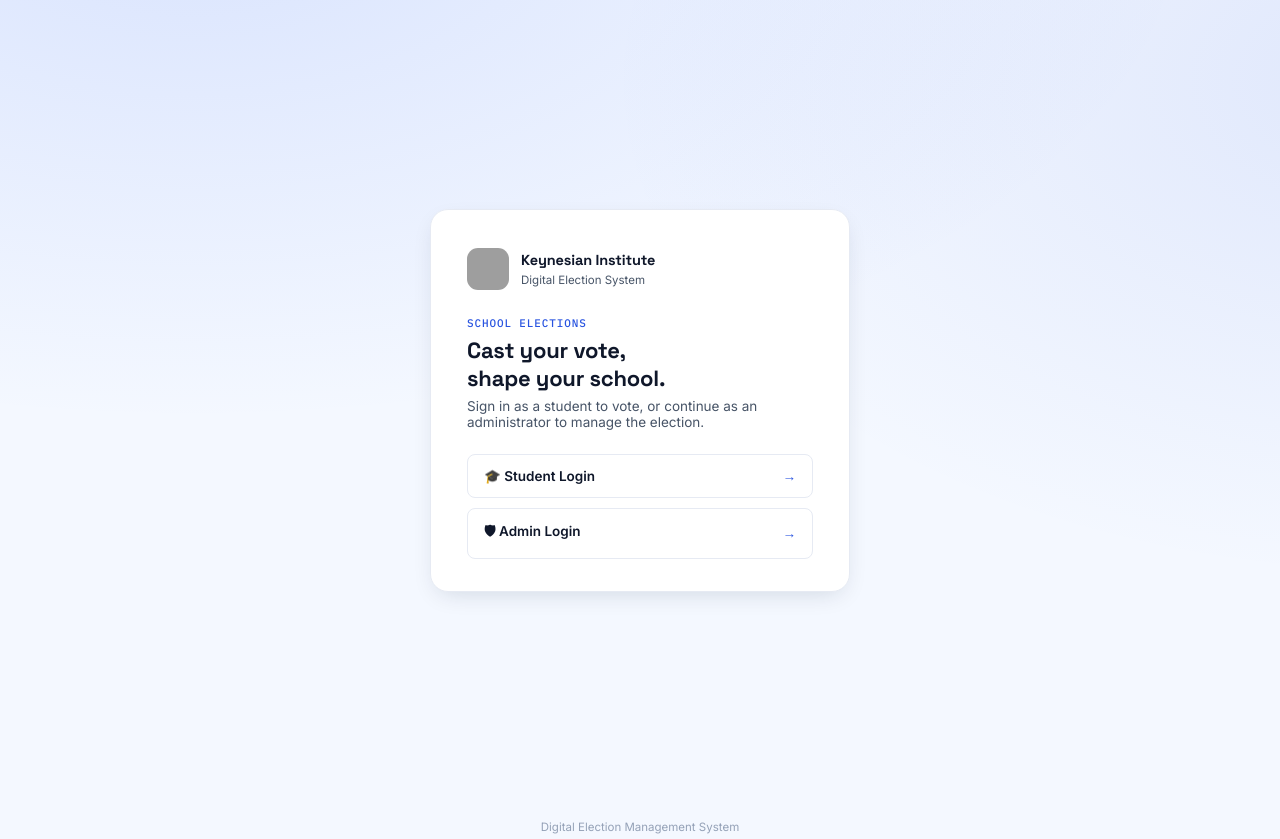
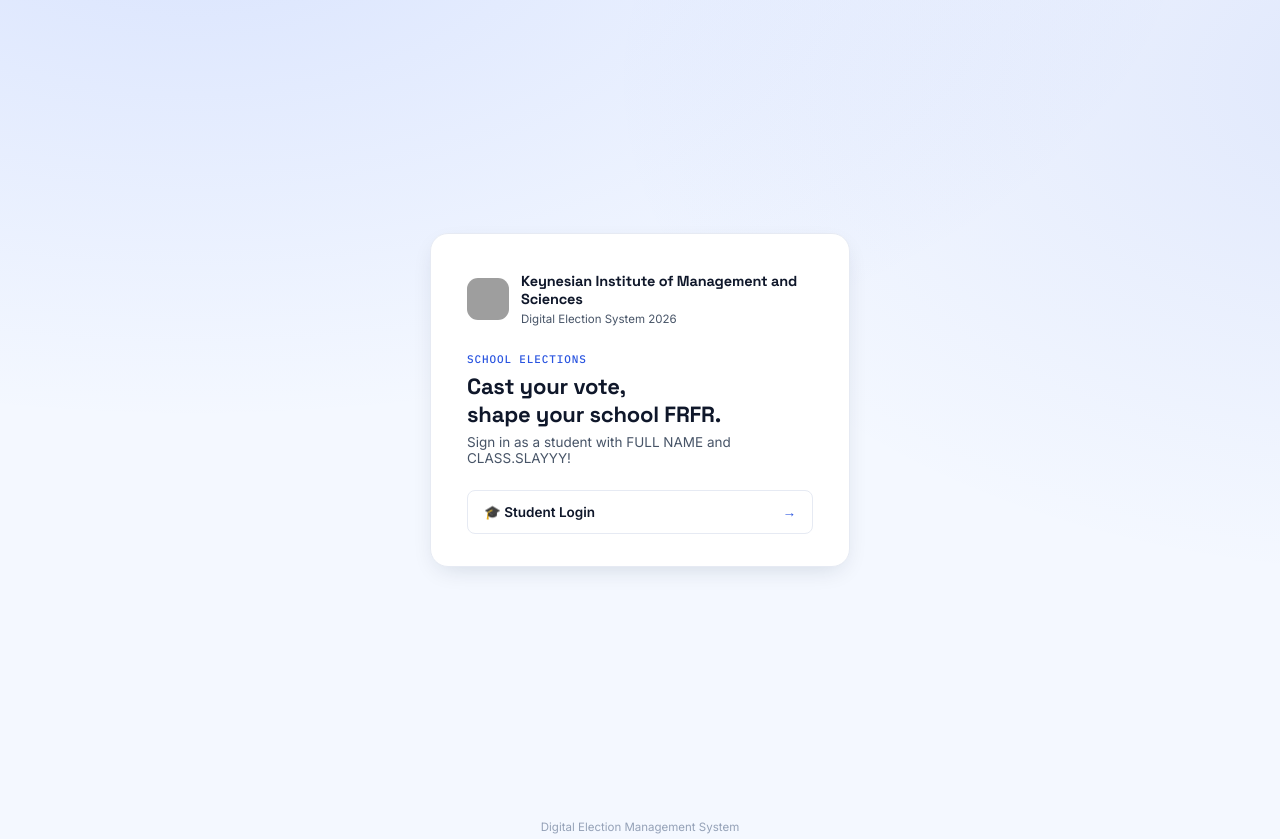
Before and after one commit to abr17-pak/keynesian-election-system-2026, a Flask app: page / in a window 1280 px wide. Shown: the top 839 px of the page. Run offline with Flask 3, Linux system fonts and the light colour scheme; grey boxes are pictures that could not be loaded.

Commit message:
Update branding and messaging in home.html

```diff
--- a/keynesian-election-supabase/templates/home.html
+++ b/keynesian-election-supabase/templates/home.html
@@ -6,18 +6,17 @@
     <img src="{{ url_for('static', filename='images/logo.png.jpeg') }}" class="logo-img" alt="" onerror="this.style.display='none'; this.nextElementSibling.style.display='flex';">
     <div class="mark" style="display:none;">KI</div>
     <div>
-        <h2>Keynesian Institute</h2>
-        <p>Digital Election System</p>
+        <h2>Keynesian Institute of Management and Sciences</h2>
+        <p>Digital Election System 2026</p>
     </div>
 </div>
 
 <p class="eyebrow">School Elections</p>
-<h1>Cast your vote,<br>shape your school.</h1>
-<p class="lead">Sign in as a student to vote, or continue as an administrator to manage the election.</p>
+<h1>Cast your vote,<br>shape your school FRFR.</h1>
+<p class="lead">Sign in as a student with FULL NAME and CLASS.SLAYYY!</p>
 
 <div class="public-links">
     <a href="/login">🎓 Student Login</a>
-    <a href="/admin">🛡 Admin Login</a>
 </div>
 
 {% endblock %}
```
